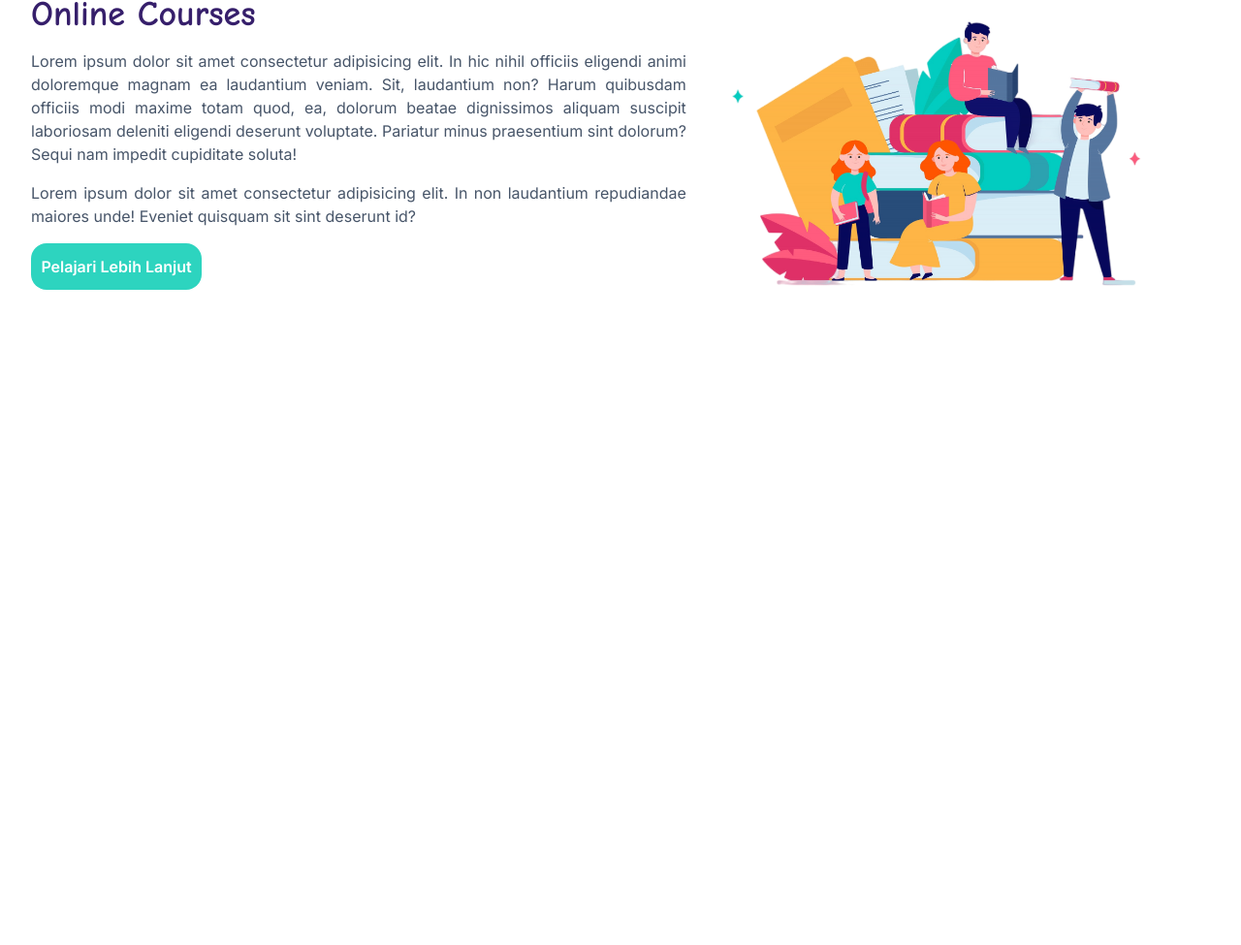
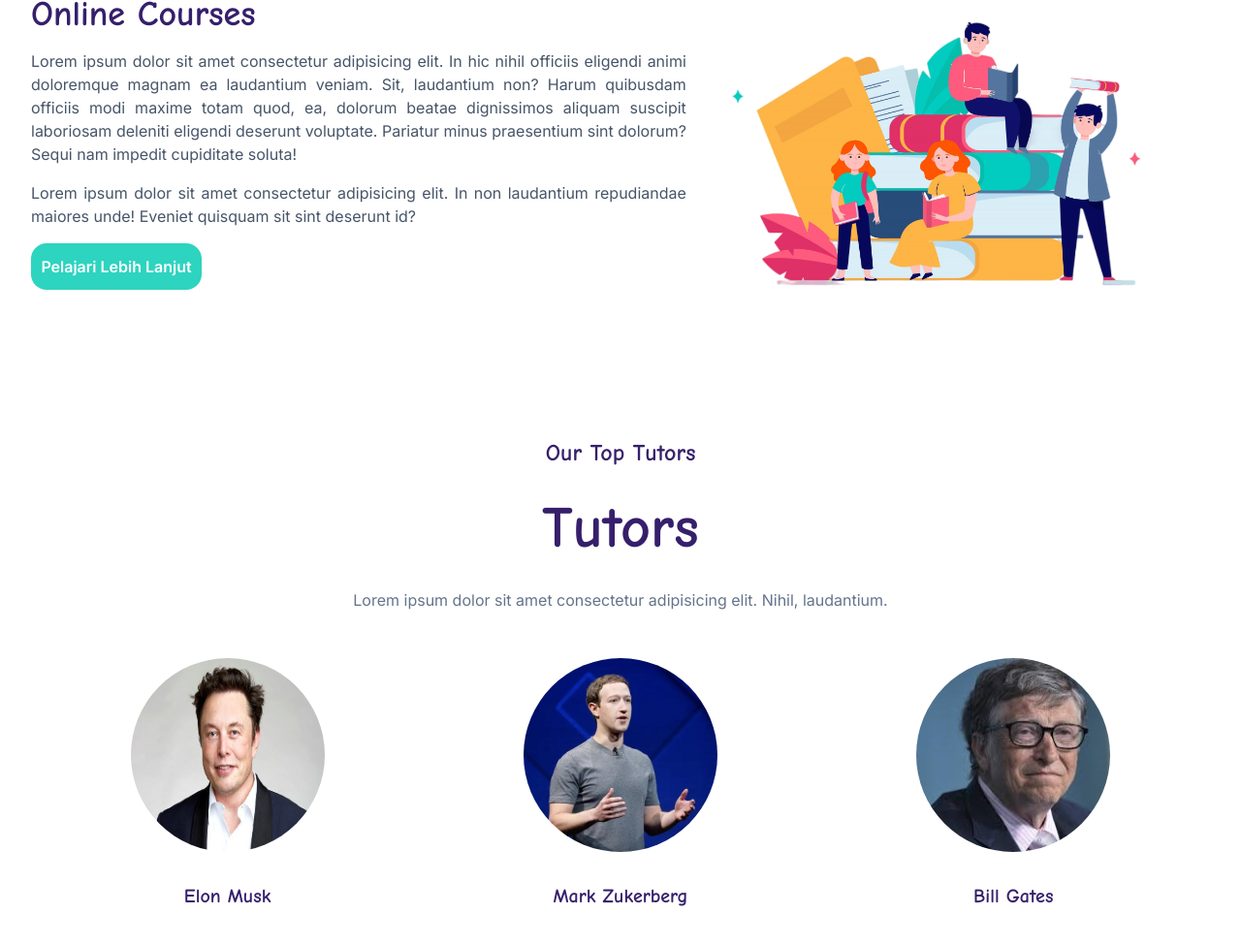
Before and after one commit to Abimanyuoke/Portfolio_3.io, a website: page index.html in a window 1280 px wide. Shown: the part 767-1742 px from the top of the page at 97% size. Before the commit the page ends 1282 px from the top, so only its background shows below. Drawn offline with Linux system fonts and the light colour scheme.

Commit message:
four commit

```diff
--- a/index.html
+++ b/index.html
@@ -84,16 +84,26 @@
     <!-- Tutors Start -->
     <section class="py-16 mx-4" id= "tutors">
         <div class="container">
-            <div class="flex">
-                <h2></h2>
-                <h1></h1>
-                <p></p>
-                <div class="flex">
-
+            <div class="text-center mx-auto ">
+                <h2 class="text-2xl text-Abim font-comic-sans font-bold">Our Top Tutors</h2>
+                <h1 class="text-6xl text-Abim font-comic-sans py-8 font-black">Tutors</h1>
+                <p class="text-slate-500 pb-12 text-base">Lorem ipsum dolor sit amet consectetur adipisicing elit. Nihil, laudantium.</p>
+                <!-- Foto Tutuors -->
+                <div class="flex flex-wrap mx-auto">
                     <!-- Tutors 1 -->
-                    <div class="">
-                        <img src="" alt="">
-                        <p></p>
+                    <div class="items-center justify-center mx-auto">
+                        <img src="img/Tutors-1.jpg" alt="" class="w-[200px] h-[200px] rounded-full">
+                        <p class="py-8 text-xl font-comic-sans text-Abim font-semibold">Elon Musk</p>
+                    </div>
+                    <!-- Tutors 2 -->
+                    <div class="items-center justify-center mx-auto">
+                        <img src="img/Tutors_2.jpeg" alt="" class="w-[200px] h-[200px] rounded-full">
+                        <p class="py-8 text-xl font-comic-sans text-Abim font-semibold">Mark Zukerberg</p>
+                    </div>
+                    <!-- Tutors 3 -->
+                    <div class="items-center justify-center mx-auto">
+                        <img src="img/Tutors_3.jpeg" alt="" class="w-[200px] h-[200px] rounded-full">
+                        <p class="py-8 text-xl font-comic-sans text-Abim font-semibold">Bill Gates</p>
                     </div>
 
                 </div>
@@ -102,6 +112,8 @@
     </section>
     <!-- Tutors End -->
 
+    <!--  -->
+
 
 
 </body>
```
Also changed, not shown: img/Tutors-1.jpg (added), img/Tutors_2.jpeg (added), img/Tutors_3.jpeg (added), src/output.css.
